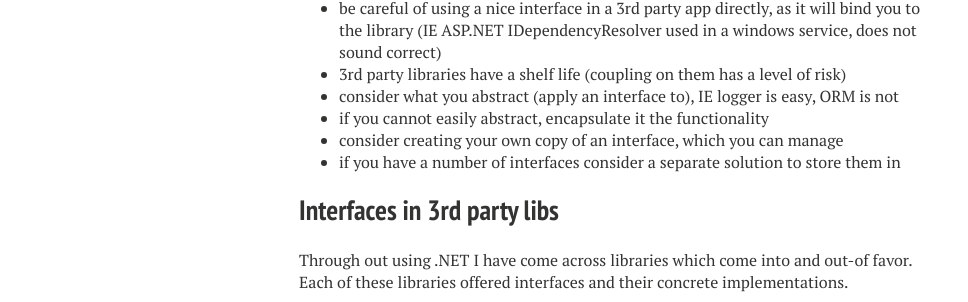
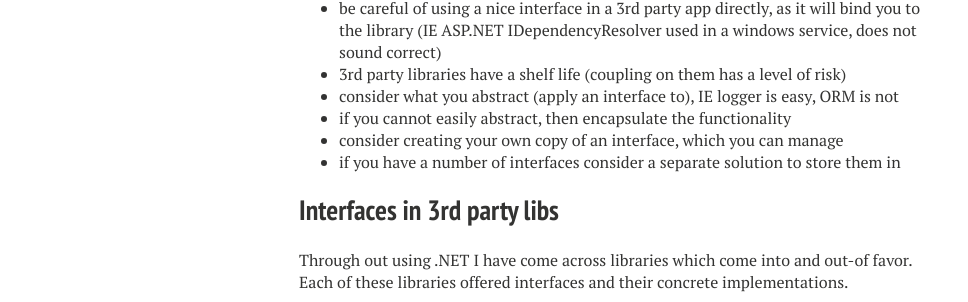
Before and after one commit to dbones/dbones.github.io, a Jekyll site: the page built from _posts/2016-08-03-use-your-own-interface.md, in a window 1280 px wide and 900 px high. Shown: the part 448-750 px from the top of the window, without its empty margins (21-989 px from the left). Built offline with Jekyll 4.4.1, drawn with Linux system fonts in a browser that asks for light colours; nearby versions of some CDN libraries.

Commit message:
corrected a little on the gramma

```diff
--- a/_posts/2016-08-03-use-your-own-interface.md
+++ b/_posts/2016-08-03-use-your-own-interface.md
@@ -21,7 +21,7 @@ the following are the points to consider.
 - be careful of using a nice interface in a 3rd party app directly, as it will bind you to the library (IE ASP.NET IDependencyResolver used in a windows service, does not sound correct)
 - 3rd party libraries have a shelf life (coupling on them has a level of risk)
 - consider what you abstract (apply an interface to), IE logger is easy, ORM is not
-- if you cannot easily abstract, encapsulate it the functionality
+- if you cannot easily abstract, then encapsulate the functionality
 - consider creating your own copy of an interface, which you can manage
 - if you have a number of interfaces consider a separate solution to store them in
 
```
